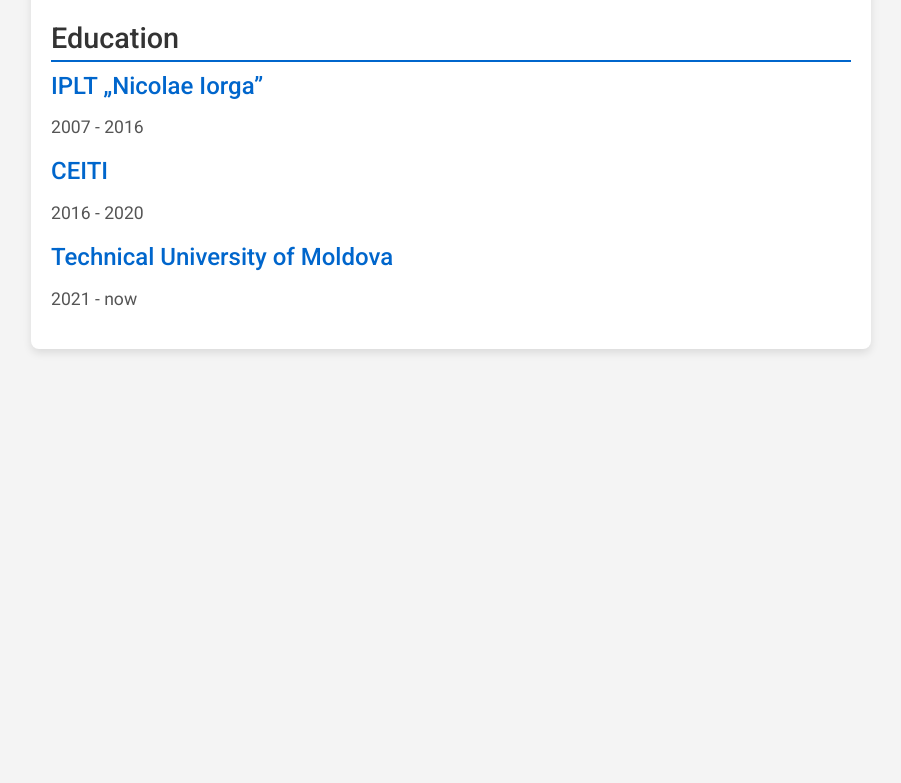
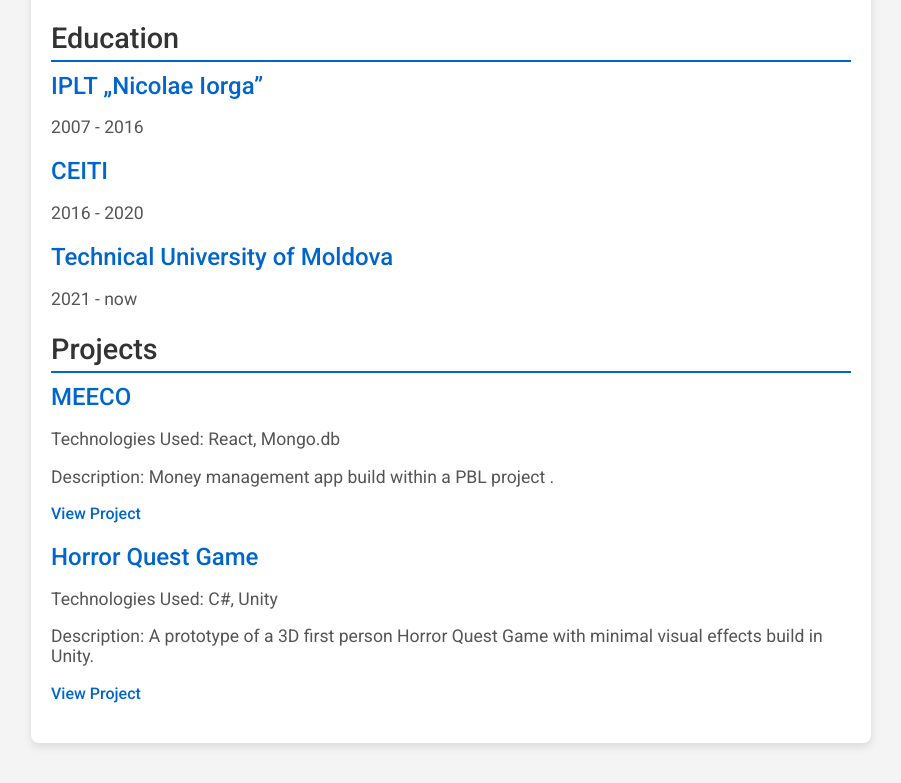
Before and after one commit to STAzz2032/tum-web-lab1, a plain HTML site: page index.html in a window 1280 px wide. Shown: the part 536-1319 px from the top of the page, without its empty margins (189-1090 px from the left). Before the commit the page ends 925 px from the top, so only its background shows below. Drawn offline with Linux system fonts and the light colour scheme.

Commit message:
Add projects section

```diff
--- a/index.html
+++ b/index.html
@@ -62,21 +62,31 @@
             padding-bottom: 5px;
             font-weight: 500;
         }
-         .edu-item {
+          .edu-item, .project-item {
             margin-bottom: 20px;
         }
 
-        .edu-item h3 {
+        .edu-item h3, .project-item h3 {
             font-size: 1.5em;
             margin: 10px 0;
             color: #0066cc;
             font-weight: 500;
         }
 
-        .edu-item p {
+        .edu-item p, .project-item p {
             font-size: 1.1em;
             color: #555;
             font-weight: 400;
+        }
+
+        a {
+            color: #0066cc;
+            text-decoration: none;
+            font-weight: 500;
+        }
+
+        a:hover {
+            text-decoration: underline;
         }
 </style>
 </head>
@@ -106,6 +116,21 @@
                 <p>2021 - now</p>
             </div>
         </section>
+        <section class="projects">
+            <h2>Projects</h2>
+            <div class="project-item">
+                <h3>MEECO</h3>
+                <p>Technologies Used: React, Mongo.db</p>
+                <p>Description: Money management app build within a PBL project .</p>
+                <a href="" target="_blank">View Project</a>
+            </div>
+            <div class="project-item">
+                <h3>Horror Quest Game</h3>
+                <p>Technologies Used: C#, Unity</p>
+                <p>Description: A prototype of a 3D first person Horror Quest Game with minimal visual effects build in Unity.</p>
+                <a href="" target="_blank">View Project</a>
+            </div>
+        </section>
       </div>
   </body>
 </html>
```
